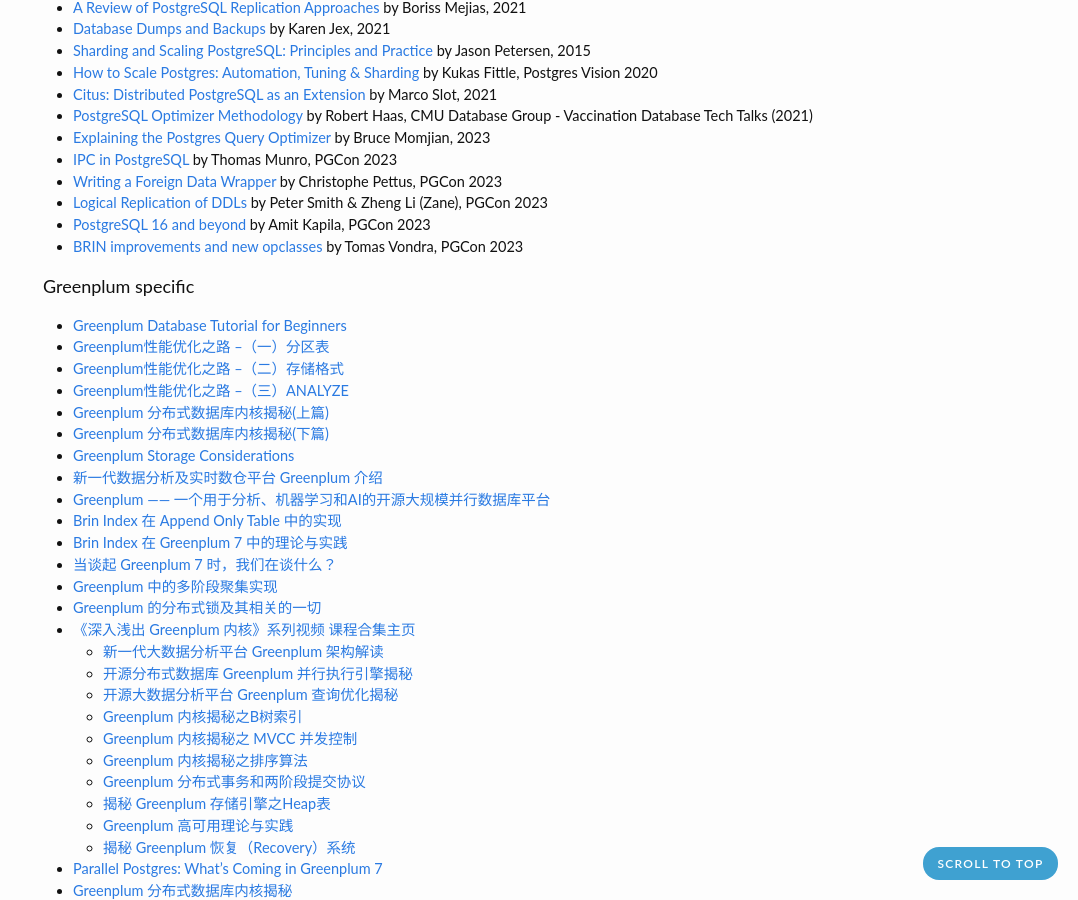
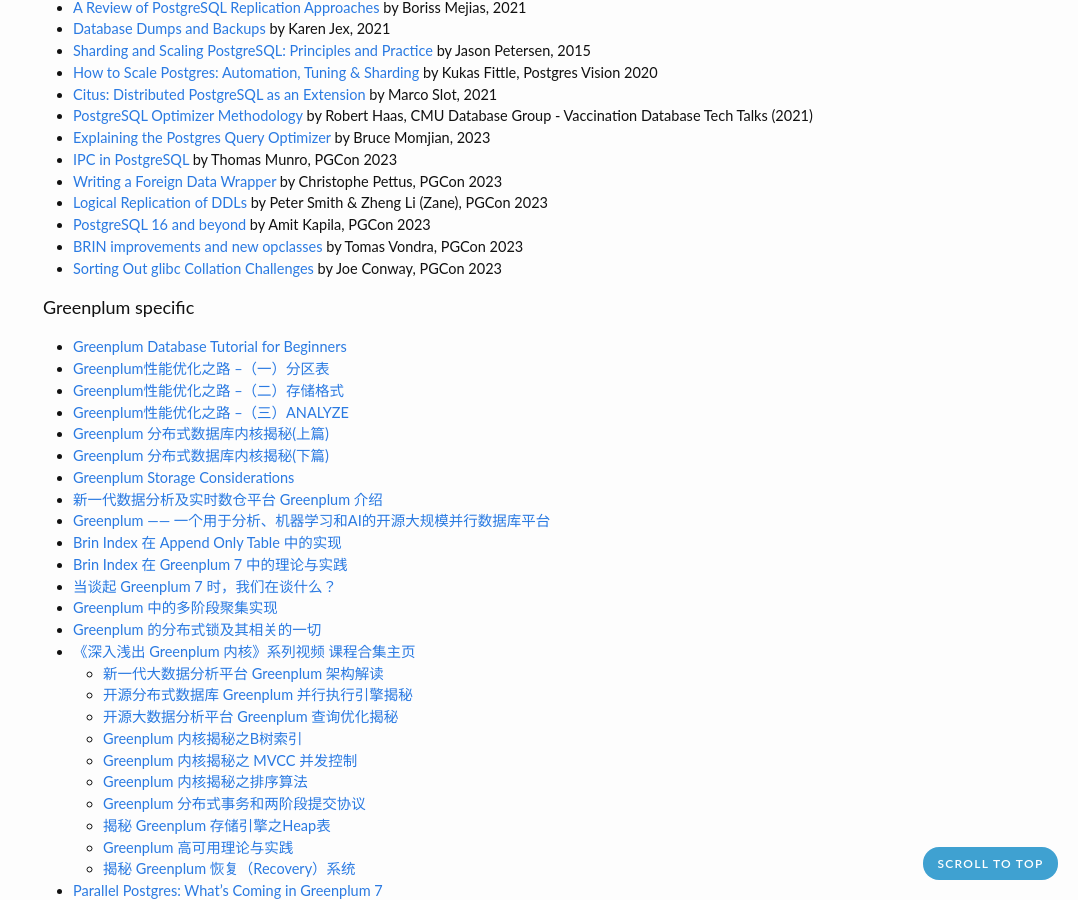
Before and after one commit to zhjwpku/zhjwpku.github.io, a Jekyll site: the page built from _posts/2022-07-12-awesome-postgres.md, in a window 1280 px wide and 900 px high, scrolled down 3411 px. Shown: the whole window, without its empty margins (202-1280 px from the left). Built offline with Jekyll 4.4.1, drawn with Linux system fonts in a browser that asks for light colours; comment, search, counter and statistics services are not loaded.

Commit message:
Sorting Out glibc Collation Challenges
Signed-off-by: Zhao Junwang <zhjwpku@gmail.com>

```diff
--- a/_posts/2022-07-12-awesome-postgres.md
+++ b/_posts/2022-07-12-awesome-postgres.md
@@ -170,6 +170,7 @@
 - [Logical Replication of DDLs](https://www.youtube.com/watch?v=D6OE-TIfyUU) by  Peter Smith & Zheng Li (Zane), PGCon 2023
 - [PostgreSQL 16 and beyond](https://www.youtube.com/watch?v=EMwjyjJjvE0) by Amit Kapila, PGCon 2023
 - [BRIN improvements and new opclasses](https://www.youtube.com/watch?v=PDXhnhIq2WY) by Tomas Vondra, PGCon 2023
+- [Sorting Out glibc Collation Challenges](https://www.youtube.com/watch?v=0E6O-V8Jato) by Joe Conway, PGCon 2023
 
 <h4>Greenplum specific</h4>
 
```
